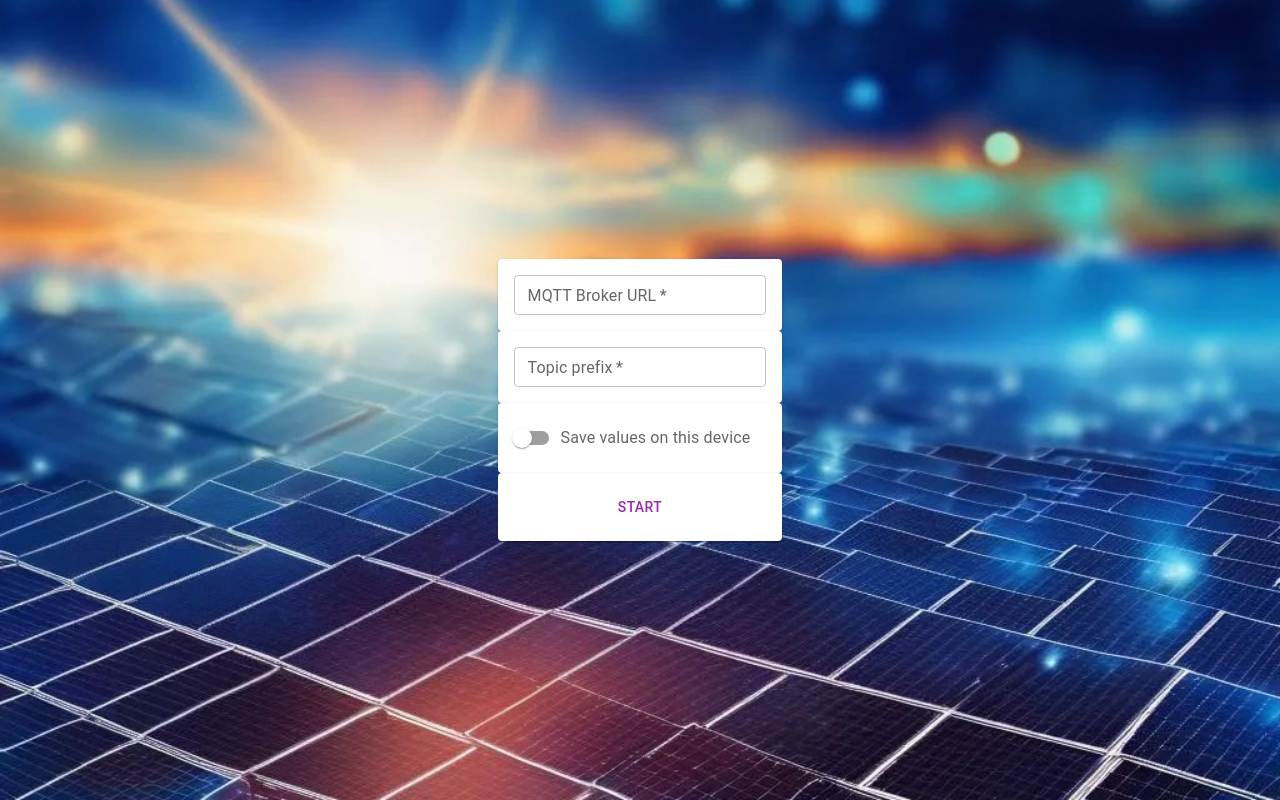
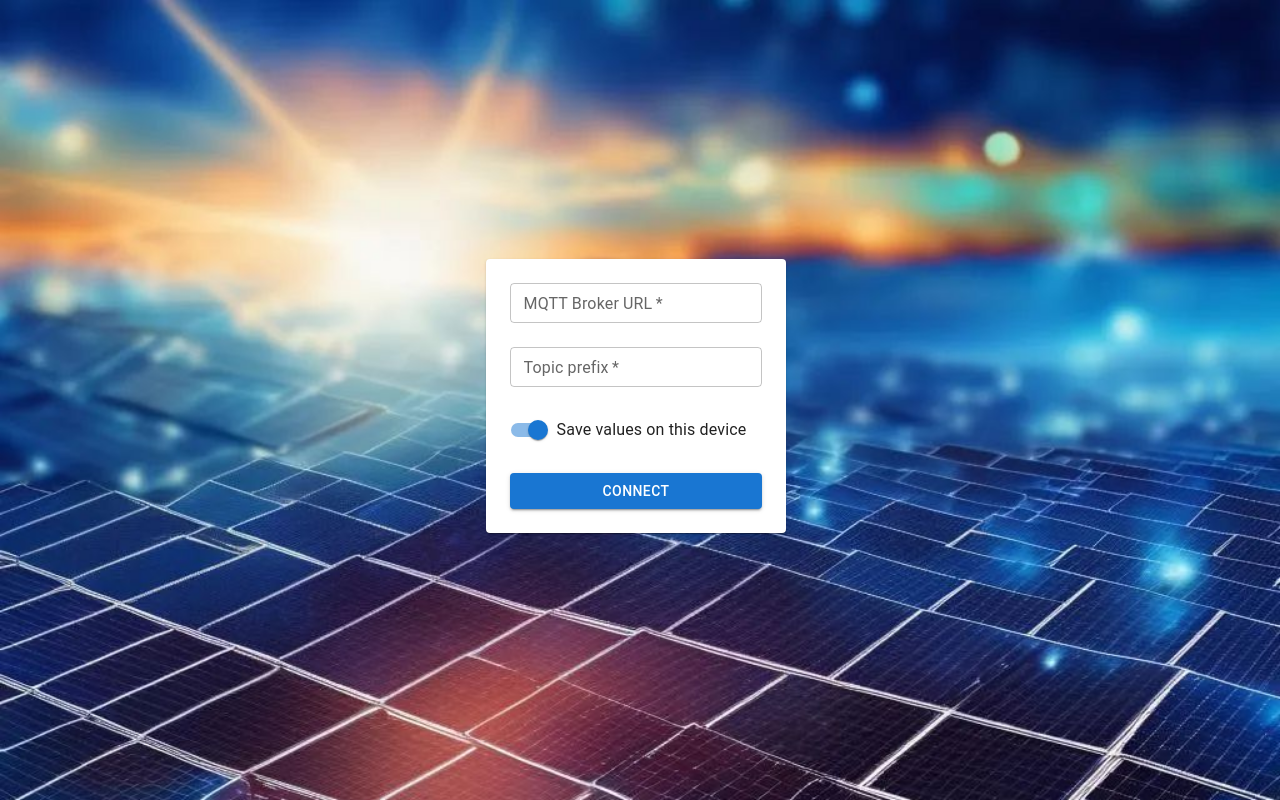
Before and after one commit to satuomainen/aidon-dashboard, a React (Vite) app in the folder dashboard/: page /#/connect in a window 1280 px wide. Built offline with nearby package versions, Linux system fonts and the light colour scheme.

Commit message:
Make connect page look nicer

```diff
--- a/dashboard/src/components/TextInput.tsx
+++ b/dashboard/src/components/TextInput.tsx
@@ -17,6 +17,7 @@ export const TextInput = ({ name, label, required = false }: TextInputProps) =>
                          fieldState: { error },
                      }) => (
                 <TextField
+                    sx={{marginBottom: 3}}
                     helperText={error ? error.message : null}
                     size="small"
                     error={!!error}
--- a/dashboard/src/pages/ConnectPage.tsx
+++ b/dashboard/src/pages/ConnectPage.tsx
@@ -1,4 +1,15 @@
-import { Box, Button, Grid, Paper, styled, Typography } from '@mui/material';
+import {
+    Box,
+    Button,
+    Card,
+    FormControl,
+    FormControlLabel,
+    Grid,
+    Paper,
+    styled,
+    Switch,
+    Typography,
+} from '@mui/material';
 import { FormProvider, useForm } from 'react-hook-form';
 import {
     MqttConnectionParameters,
@@ -6,7 +17,6 @@ import {
     saveConnectionParameters,
 } from '../mqtt/connectionParameters.tsx';
 import { TextInput } from '../components/TextInput.tsx';
-import { Toggle } from '../components/Toggle.tsx';
 import { useNavigate } from 'react-router-dom';
 import { useMqtt } from '../mqtt/use-mqtt.ts';
 import { useState } from 'react';
@@ -14,7 +24,7 @@ import { useState } from 'react';
 const emptyConnectionParameters: MqttConnectionParameters = {
     brokerUrl: '',
     topicPrefix: '',
-    rememberMe: false, // TODO: change back to true
+    rememberMe: true,
 };
 
 const Item = styled(Paper)(({ theme }) => ({
@@ -23,12 +33,15 @@ const Item = styled(Paper)(({ theme }) => ({
     padding: theme.spacing(2),
     textAlign: 'center',
     color: theme.palette.text.secondary,
+    display: 'flex',
+    flexDirection: 'column',
 }));
 
 export default function ConnectPage() {
     const navigate = useNavigate();
     const mqttCtx = useMqtt();
     const [ connectionError, setConnectionError ] = useState<string>();
+    const [ connecting, setConnecting ] = useState(false);
 
     const defaultValues = {
         ...emptyConnectionParameters,
@@ -36,8 +49,10 @@ export default function ConnectPage() {
     };
 
     const methods = useForm<MqttConnectionParameters>({ defaultValues });
+    const rememberMe = methods.watch('rememberMe');
 
     async function onConnect(config: MqttConnectionParameters) {
+        setConnecting(true);
         if (config.rememberMe) {
             saveConnectionParameters(config);
         }
@@ -49,6 +64,7 @@ export default function ConnectPage() {
         } catch (err) {
             setConnectionError(`Failed to connect: ${(err as Error).message}.`);
         }
+        setConnecting(false);
     }
 
     return (
@@ -59,29 +75,30 @@ export default function ConnectPage() {
                         {connectionError && (
                             <Grid xs={12} item>
                                 <Item>
-                                    <Typography color='red'>
+                                    <Typography color="red">
                                         {connectionError}
                                     </Typography>
                                 </Item>
                             </Grid>
                         )}
-                        <Grid xs={12} item>
-                            <Item>
+                        <Card sx={{padding: 3}}>
+                            <FormControl component="fieldset" variant="standard">
                                 <TextInput label="MQTT Broker URL" name="brokerUrl" required/>
-                            </Item>
-                            <Item>
                                 <TextInput label="Topic prefix" name="topicPrefix" required/>
-                            </Item>
-                            <Item>
-                                <Toggle
+                                <FormControlLabel
+                                    control={<Switch defaultChecked={rememberMe} name="rememberMe" />}
                                     label="Save values on this device"
-                                    name="rememberMe"
+                                    sx={{marginBottom: 3}}
                                 />
-                            </Item>
-                            <Item>
-                                <Button color="secondary" type="submit">Start</Button>
-                            </Item>
-                        </Grid>
+                                <Button
+                                    disabled={connecting}
+                                    variant="contained"
+                                    type="submit"
+                                >
+                                    Connect
+                                </Button>
+                            </FormControl>
+                        </Card>
                     </Grid>
                 </form>
             </FormProvider>
```
